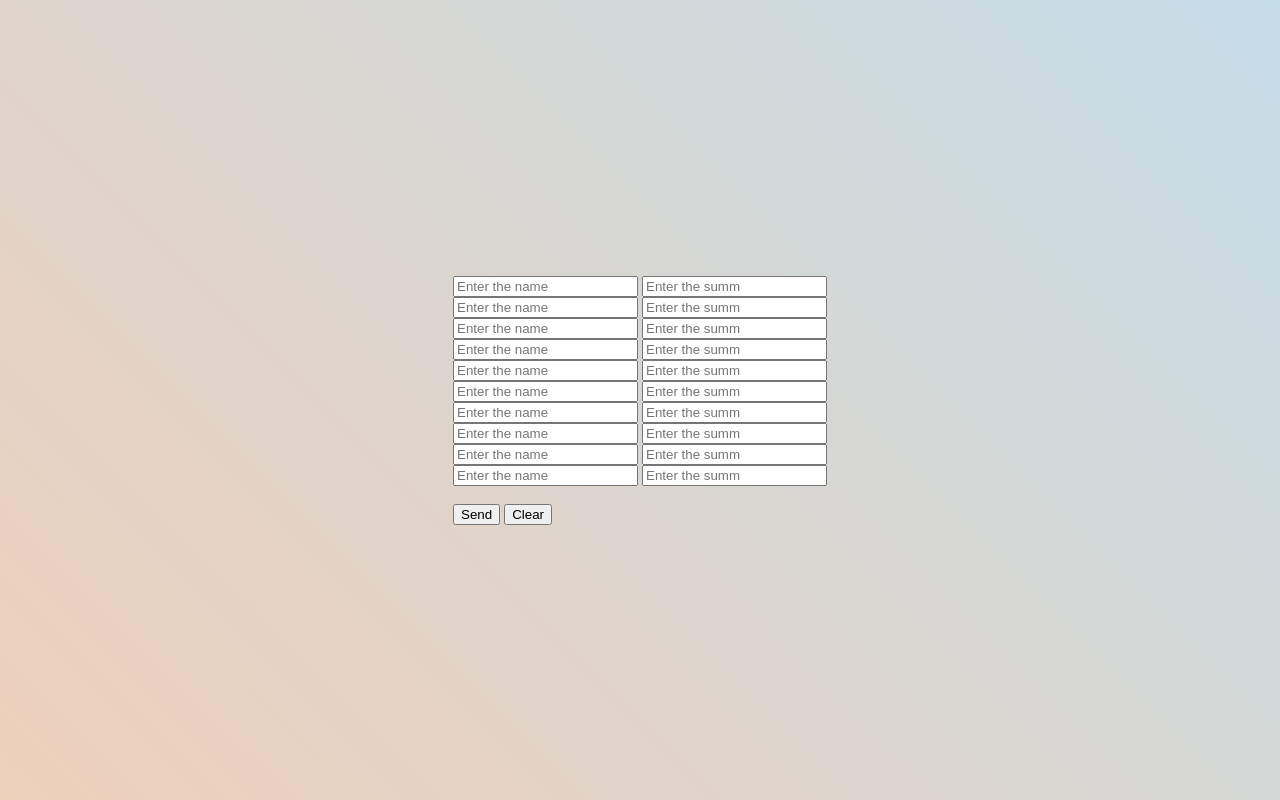
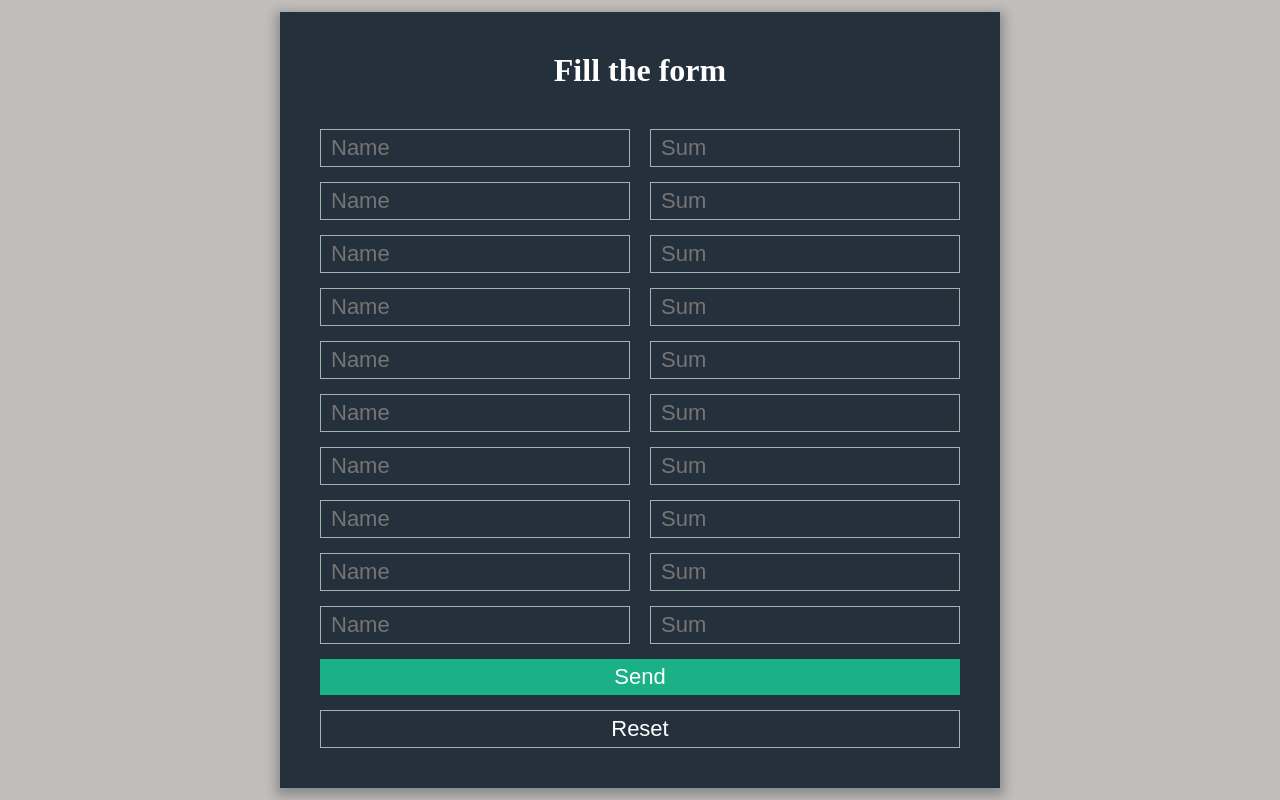
Before and after one commit to vls2693/douson, a Python web app: template flask/templates/index.html in a window 1280 px wide. Run offline with Jinja, Linux system fonts and the light colour scheme; the template is opened without the code that fills it, so the values that code supplies are empty.

Commit message:
упорядочил форму, добавил заголовок, заменил фон

```diff
--- a/flask/static/style.css
+++ b/flask/static/style.css
@@ -6,7 +6,7 @@ body {
     display: flex;
     flex-direction: vertical;
     margin: 0px;
-    background: linear-gradient(45deg, #EECFBA, #C5DDE8);
+    background: #c1bdba;
     height: 100%;
 }
 
@@ -14,4 +14,68 @@ form {
     margin-left: auto;
     margin-right: auto;
     margin: auto;
+    background:rgba(19, 35, 47,.9);
+    padding: 40px;
+    /*max-width:600px;*/
+    border-radius:$br;
+    box-shadow:0 4px 10px 4px rgba(19, 35, 47,.3);
 }
+
+h1 {
+    margin-top: 0px;
+    margin-bottom: 40px;
+    text-align: center;
+    color: white;
+}
+
+fieldset {
+    display: flex;
+    flex-direction: row;
+    margin-left: 0px;
+    margin-right: 0px;
+    margin-bottom: 15px;
+    border: none;
+    padding: 0px;
+}
+
+input {
+  font-size:22px;
+  display:block;
+  width:100%;
+  height:100%;
+  padding:5px 10px;
+  background:none;
+  background-image:none;
+  border:1px solid #a0b3b0;
+  color:white;
+  border-radius:0;
+  transition:border-color .25s ease, box-shadow .25s ease;
+}
+
+input:focus {
+    outline:0;
+    border:1px solid #1ab188;
+}
+
+.name {
+    margin-right: 20px;
+}
+
+.send {
+    margin-bottom: 15px;
+    background: #1ab188;
+    color: white;
+    border: none;
+}
+
+.send:hover {
+    filter: brightness(85%);
+}
+
+.reset:focus {
+    border:1px solid #a0b3b0;
+}
+
+.reset:active {
+    border:1px solid #1ab188;
+}
--- a/flask/templates/index.html
+++ b/flask/templates/index.html
@@ -11,39 +11,49 @@
 </head>
     <body>
         <form method="POST">
-            <input name="name0" placeholder="Enter the name" type="text">
-            <input name="sum0" placeholder="Enter the summ" type="number">
-            <br>
-            <input name="name1" placeholder="Enter the name" type="text">
-            <input name="sum1" placeholder="Enter the summ" type="number">
-            <br>
-            <input name="name2" placeholder="Enter the name" type="text">
-            <input name="sum2" placeholder="Enter the summ" type="number">
-            <br>
-            <input name="name3" placeholder="Enter the name" type="text">
-            <input name="sum3" placeholder="Enter the summ" type="number">
-            <br>
-            <input name="name4" placeholder="Enter the name" type="text">
-            <input name="sum4" placeholder="Enter the summ" type="number">
-            <br>
-            <input name="name5" placeholder="Enter the name" type="text">
-            <input name="sum5" placeholder="Enter the summ" type="number">
-            <br>
-            <input name="name6" placeholder="Enter the name" type="text">
-            <input name="sum6" placeholder="Enter the summ" type="number">
-            <br>
-            <input name="name7" placeholder="Enter the name" type="text">
-            <input name="sum7" placeholder="Enter the summ" type="number">
-            <br>
-            <input name="name8" placeholder="Enter the name" type="text">
-            <input name="sum8" placeholder="Enter the summ" type="number">
-            <br>
-            <input name="name9" placeholder="Enter the name" type="text">
-            <input name="sum9" placeholder="Enter the summ" type="number">
-            <br>
-            <br>
-            <input type="submit" value="Send">
-            <input type="reset" value="Clear">
+            <h1>Fill the form</h1>
+            <fieldset>
+                <input class="name" name="name0" placeholder="Name" type="text">
+                <input class="sum" name="sum0" placeholder="Sum" type="number">
+            </fieldset>
+            <fieldset>
+                <input class="name" name="name1" placeholder="Name" type="text">
+                <input class="sum" name="sum1" placeholder="Sum" type="number">
+            </fieldset>
+            <fieldset>
+                <input class="name" name="name2" placeholder="Name" type="text">
+                <input class="sum" name="sum2" placeholder="Sum" type="number">
+            </fieldset>
+            <fieldset>
+                <input class="name" name="name3" placeholder="Name" type="text">
+                <input class="sum" name="sum3" placeholder="Sum" type="number">
+            </fieldset>
+            <fieldset>
+                <input class="name" name="name4" placeholder="Name" type="text">
+                <input class="sum" name="sum4" placeholder="Sum" type="number">
+            </fieldset>
+            <fieldset>
+                <input class="name" name="name5" placeholder="Name" type="text">
+                <input class="sum" name="sum5" placeholder="Sum" type="number">
+            </fieldset>
+            <fieldset>
+                <input class="name" name="name6" placeholder="Name" type="text">
+                <input class="sum" name="sum6" placeholder="Sum" type="number">
+            </fieldset>
+            <fieldset>
+                <input class="name" name="name7" placeholder="Name" type="text">
+                <input class="sum" name="sum7" placeholder="Sum" type="number">
+            </fieldset>
+            <fieldset>
+                <input class="name" name="name8" placeholder="Name" type="text">
+                <input class="sum" name="sum8" placeholder="Sum" type="number">
+            </fieldset>
+            <fieldset>
+                <input class="name" name="name9" placeholder="Name" type="text">
+                <input class="sum" name="sum9" placeholder="Sum" type="number">
+            </fieldset>
+            <input class="send" type="submit" value="Send">
+            <input class="reset" type="reset" value="Reset">
         </form>
     </body>
 </html>
```
